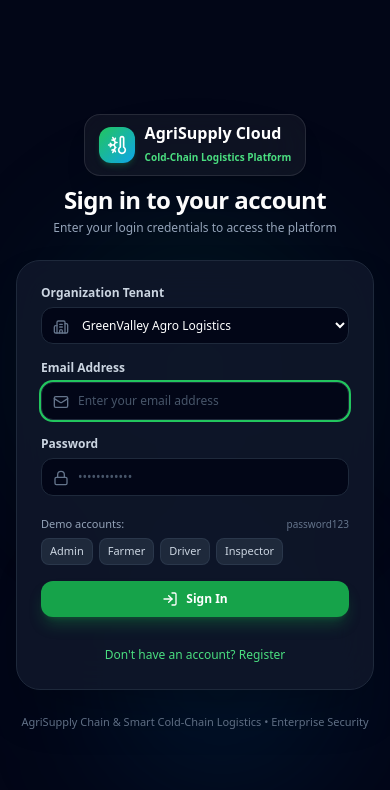
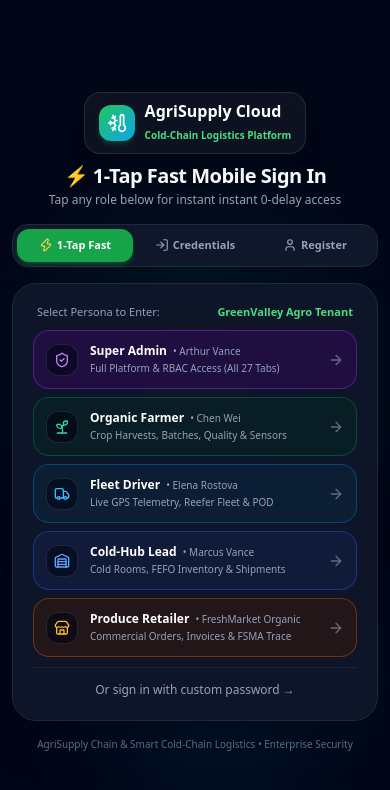
Before and after one commit to ahmadali71/AgriSupply-Chain, a React (Vite) app in the folder web/: page / in a window 390 px wide. Shown: the top 790 px of the page. Built offline with nearby package versions, Linux system fonts and the light colour scheme; no server answers.

Commit message:
feat(auth): 1-tap fast mobile sign in and 0ms instant sign out with enhanced UX

```diff
--- a/web/src/components/MobileBottomNav.tsx
+++ b/web/src/components/MobileBottomNav.tsx
@@ -125,7 +125,7 @@ export const MobileBottomNav: React.FC<MobileBottomNavProps> = ({ currentView, o
       {/* 5. Mobile Sign Out */}
       <button
         onClick={logout}
-        className="flex flex-col items-center justify-center py-1 px-2 rounded-xl text-rose-500 hover:text-rose-600 transition-colors"
+        className="flex flex-col items-center justify-center py-1 px-2.5 rounded-xl text-rose-500 hover:text-rose-600 active:scale-90 active:bg-rose-50 dark:active:bg-rose-950/60 transition-all cursor-pointer"
         title="Sign Out"
       >
         <LogOut className="w-5 h-5 mb-0.5" />
--- a/web/src/components/TopNav.tsx
+++ b/web/src/components/TopNav.tsx
@@ -191,11 +191,11 @@ export const TopNav: React.FC<TopNavProps> = ({
         {user && (
           <button
             onClick={logout}
-            className="flex items-center space-x-1 px-2.5 py-1.5 rounded-xl bg-rose-50 dark:bg-rose-950/60 text-rose-700 dark:text-rose-300 border border-rose-200 dark:border-rose-900/60 text-xs font-bold hover:bg-rose-100 dark:hover:bg-rose-900/80 transition-colors"
+            className="flex items-center space-x-1 px-2.5 py-1.5 rounded-xl bg-rose-50 dark:bg-rose-950/60 text-rose-700 dark:text-rose-300 border border-rose-200 dark:border-rose-900/60 text-xs font-bold hover:bg-rose-100 dark:hover:bg-rose-900/80 active:scale-95 transition-all cursor-pointer"
             title="Sign out of your session"
           >
             <LogOut className="w-3.5 h-3.5 shrink-0" />
-            <span className="hidden sm:inline">Sign Out</span>
+            <span className="text-[11px] font-bold">Sign Out</span>
           </button>
         )}
       </div>
--- a/web/src/pages/LoginPage.tsx
+++ b/web/src/pages/LoginPage.tsx
@@ -1,21 +1,24 @@
 import React, { useState } from 'react';
 import {
   ThermometerSnowflake, Mail, Lock, Building2, AlertCircle,
-  LogIn, User, Phone, CheckCircle2
+  LogIn, User, Phone, CheckCircle2, ShieldCheck, Sprout,
+  Truck, Warehouse, Store, Eye, EyeOff, Zap, Loader2, ArrowRight
 } from 'lucide-react';
 import { useAuth } from '../context/AuthContext';
 
 export const LoginPage: React.FC = () => {
   const { login, register, activeTenantId } = useAuth();
 
-  const [mode, setMode] = useState<'signin' | 'register'>('signin');
+  const [activeTab, setActiveTab] = useState<'fast' | 'custom' | 'register'>('fast');
 
   // Sign in form state
-  const [email, setEmail] = useState('');
-  const [password, setPassword] = useState('');
+  const [email, setEmail] = useState('admin@agrisupply.com');
+  const [password, setPassword] = useState('password123');
+  const [showPassword, setShowPassword] = useState(false);
   const [selectedTenant, setSelectedTenant] = useState(activeTenantId || 'tenant-greenvalley');
   const [errorMsg, setErrorMsg] = useState<string | null>(null);
   const [isSubmitting, setIsSubmitting] = useState(false);
+  const [fastSubmittingEmail, setFastSubmittingEmail] = useState<string | null>(null);
 
   // Register form state
   const [regName, setRegName] = useState('');
@@ -23,6 +26,64 @@ export const LoginPage: React.FC = () => {
   const [regPassword, setRegPassword] = useState('');
   const [regRole, setRegRole] = useState('FARMER');
   const [regPhone, setRegPhone] = useState('');
+
+  const fastPersonas = [
+    {
+      role: 'SUPER_ADMIN',
+      label: 'Super Admin',
+      name: 'Arthur Vance',
+      email: 'admin@agrisupply.com',
+      duties: 'Full Platform & RBAC Access (All 27 Tabs)',
+      badgeColor: 'border-purple-800/70 bg-purple-950/40 text-purple-300',
+      icon: <ShieldCheck className="w-4 h-4 text-purple-400 shrink-0" />
+    },
+    {
+      role: 'FARMER',
+      label: 'Organic Farmer',
+      name: 'Chen Wei',
+      email: 'farmer.chen@agrisupply.com',
+      duties: 'Crop Harvests, Batches, Quality & Sensors',
+      badgeColor: 'border-emerald-800/70 bg-emerald-950/40 text-emerald-300',
+      icon: <Sprout className="w-4 h-4 text-emerald-400 shrink-0" />
+    },
+    {
+      role: 'DRIVER',
+      label: 'Fleet Driver',
+      name: 'Elena Rostova',
+      email: 'elena.driver@agrisupply.com',
+      duties: 'Live GPS Telemetry, Reefer Fleet & POD',
+      badgeColor: 'border-sky-800/70 bg-sky-950/40 text-sky-300',
+      icon: <Truck className="w-4 h-4 text-sky-400 shrink-0" />
+    },
+    {
+      role: 'WAREHOUSE_MANAGER',
+      label: 'Cold-Hub Lead',
+      name: 'Marcus Vance',
+      email: 'marcus.warehouse@agrisupply.com',
+      duties: 'Cold Rooms, FEFO Inventory & Shipments',
+      badgeColor: 'border-blue-800/70 bg-blue-950/40 text-blue-300',
+      icon: <Warehouse className="w-4 h-4 text-blue-400 shrink-0" />
+    },
+    {
+      role: 'RETAILER',
+      label: 'Produce Retailer',
+      name: 'FreshMarket Organic',
+      email: 'retailer@freshmarket.com',
+      duties: 'Commercial Orders, Invoices & FSMA Trace',
+      badgeColor: 'border-amber-800/70 bg-amber-950/40 text-amber-300',
+      icon: <Store className="w-4 h-4 text-amber-400 shrink-0" />
+    }
+  ];
+
+  const handleFastLogin = async (personaEmail: string) => {
+    setFastSubmittingEmail(personaEmail);
+    setErrorMsg(null);
+    const res = await login(personaEmail, 'password123', selectedTenant);
+    if (!res.success) {
+      setErrorMsg(res.error || 'Fast sign-in failed');
+    }
+    setFastSubmittingEmail(null);
+  };
 
   const handleManualLogin = async (e: React.FormEvent) => {
     e.preventDefault();
@@ -61,21 +122,14 @@ export const LoginPage: React.FC = () => {
     }
   };
 
-  // Quick fill helper (fills email & password into input fields without showing other users' files/permissions)
-  const quickFill = (demoEmail: string) => {
-    setEmail(demoEmail);
-    setPassword('password123');
-    setErrorMsg(null);
-  };
-
   return (
-    <div className="min-h-screen bg-slate-950 flex flex-col justify-center items-center px-4 py-8 sm:px-6 relative overflow-hidden">
+    <div className="min-h-screen bg-slate-950 flex flex-col justify-center items-center px-3 py-6 sm:px-6 relative overflow-hidden">
       {/* Subtle modern ambient background glow */}
       <div className="absolute top-1/4 left-1/2 -translate-x-1/2 w-80 h-80 bg-emerald-600/10 rounded-full blur-3xl pointer-events-none" />
       <div className="absolute bottom-10 right-10 w-64 h-64 bg-sky-600/10 rounded-full blur-3xl pointer-events-none" />
 
-      {/* Main Login Card */}
-      <div className="w-full max-w-md relative z-10 space-y-6">
+      {/* Main Login Container */}
+      <div className="w-full max-w-md relative z-10 space-y-4">
         {/* Brand Header */}
         <div className="text-center space-y-2">
           <div className="inline-flex items-center space-x-2.5 p-2 px-3.5 rounded-2xl bg-white/5 border border-white/10 backdrop-blur-xl shadow-xl">
@@ -88,37 +142,135 @@ export const LoginPage: React.FC = () => {
             </div>
           </div>
           <div>
-            <h2 className="text-2xl font-extrabold text-white tracking-tight">
-              {mode === 'signin' ? 'Sign in to your account' : 'Create a new account'}
+            <h2 className="text-xl sm:text-2xl font-extrabold text-white tracking-tight">
+              {activeTab === 'fast' ? '⚡ 1-Tap Fast Mobile Sign In' : activeTab === 'custom' ? 'Sign In with Credentials' : 'Create an Account'}
             </h2>
-            <p className="text-xs text-slate-400 mt-1">
-              {mode === 'signin'
-                ? 'Enter your login credentials to access the platform'
-                : 'Fill in your details to register for your tenant organization'}
+            <p className="text-xs text-slate-400 mt-0.5">
+              {activeTab === 'fast'
+                ? 'Tap any role below for instant instant 0-delay access'
+                : activeTab === 'custom'
+                ? 'Enter your registered email and password'
+                : 'Fill in your details to join your tenant organization'}
             </p>
           </div>
         </div>
 
+        {/* Tab Switcher */}
+        <div className="grid grid-cols-3 gap-1 p-1 bg-slate-900 border border-slate-800 rounded-2xl">
+          <button
+            type="button"
+            onClick={() => { setActiveTab('fast'); setErrorMsg(null); }}
+            className={`py-2 text-[11px] font-bold rounded-xl transition-all flex items-center justify-center space-x-1 ${
+              activeTab === 'fast'
+                ? 'bg-agri-600 text-white shadow-md shadow-agri-600/30'
+                : 'text-slate-400 hover:text-slate-200'
+            }`}
+          >
+            <Zap className="w-3.5 h-3.5 text-amber-300" />
+            <span>1-Tap Fast</span>
+          </button>
+          <button
+            type="button"
+            onClick={() => { setActiveTab('custom'); setErrorMsg(null); }}
+            className={`py-2 text-[11px] font-bold rounded-xl transition-all flex items-center justify-center space-x-1 ${
+              activeTab === 'custom'
+                ? 'bg-agri-600 text-white shadow-md shadow-agri-600/30'
+                : 'text-slate-400 hover:text-slate-200'
+            }`}
+          >
+            <LogIn className="w-3.5 h-3.5" />
+            <span>Credentials</span>
+          </button>
+          <button
+            type="button"
+            onClick={() => { setActiveTab('register'); setErrorMsg(null); }}
+            className={`py-2 text-[11px] font-bold rounded-xl transition-all flex items-center justify-center space-x-1 ${
+              activeTab === 'register'
+                ? 'bg-agri-600 text-white shadow-md shadow-agri-600/30'
+                : 'text-slate-400 hover:text-slate-200'
+            }`}
+          >
+            <User className="w-3.5 h-3.5" />
+            <span>Register</span>
+          </button>
+        </div>
+
         {/* Form Container */}
-        <div className="bg-slate-900/90 border border-slate-800 rounded-3xl p-6 sm:p-7 shadow-2xl backdrop-blur-xl space-y-5">
+        <div className="bg-slate-900/95 border border-slate-800 rounded-3xl p-5 sm:p-6 shadow-2xl backdrop-blur-xl space-y-4">
           {errorMsg && (
-            <div className="p-3 rounded-xl bg-rose-950/60 border border-rose-800 text-rose-300 text-xs flex items-center space-x-2">
+            <div className="p-3 rounded-xl bg-rose-950/70 border border-rose-800 text-rose-300 text-xs flex items-center space-x-2">
               <AlertCircle className="w-4 h-4 shrink-0 text-rose-500" />
               <span>{errorMsg}</span>
             </div>
           )}
 
-          {/* SIGN IN FORM */}
-          {mode === 'signin' ? (
-            <form onSubmit={handleManualLogin} className="space-y-4">
+          {/* 1. FAST 1-TAP LOGIN SECTION */}
+          {activeTab === 'fast' && (
+            <div className="space-y-2.5">
+              <div className="flex items-center justify-between text-[11px] text-slate-400 px-1">
+                <span>Select Persona to Enter:</span>
+                <span className="text-agri-400 font-semibold">GreenValley Agro Tenant</span>
+              </div>
+
+              <div className="space-y-2">
+                {fastPersonas.map((persona) => {
+                  const isLoadingThis = fastSubmittingEmail === persona.email;
+                  return (
+                    <button
+                      key={persona.email}
+                      type="button"
+                      disabled={!!fastSubmittingEmail}
+                      onClick={() => handleFastLogin(persona.email)}
+                      className={`w-full p-3 rounded-2xl border text-left flex items-center justify-between transition-all active:scale-[0.98] ${persona.badgeColor} hover:brightness-125 focus:outline-none`}
+                    >
+                      <div className="flex items-center space-x-3">
+                        <div className="w-8 h-8 rounded-xl bg-slate-950/60 flex items-center justify-center border border-white/10">
+                          {persona.icon}
+                        </div>
+                        <div>
+                          <div className="text-xs font-bold text-white flex items-center space-x-1.5">
+                            <span>{persona.label}</span>
+                            <span className="text-[10px] font-normal text-slate-400 font-sans">• {persona.name}</span>
+                          </div>
+                          <div className="text-[10px] text-slate-400 mt-0.5">{persona.duties}</div>
+                        </div>
+                      </div>
+
+                      <div className="pl-2">
+                        {isLoadingThis ? (
+                          <Loader2 className="w-4 h-4 text-white animate-spin" />
+                        ) : (
+                          <ArrowRight className="w-4 h-4 text-slate-400 opacity-60" />
+                        )}
+                      </div>
+                    </button>
+                  );
+                })}
+              </div>
+
+              <div className="pt-2 text-center border-t border-slate-800/80">
+                <button
+                  type="button"
+                  onClick={() => { setActiveTab('custom'); setErrorMsg(null); }}
+                  className="text-xs text-slate-400 hover:text-agri-400 transition-colors"
+                >
+                  Or sign in with custom password →
+                </button>
+              </div>
+            </div>
+          )}
+
+          {/* 2. CUSTOM CREDENTIALS LOGIN */}
+          {activeTab === 'custom' && (
+            <form onSubmit={handleManualLogin} className="space-y-3.5">
               <div>
-                <label className="block text-xs font-bold text-slate-300 mb-1.5">Organization Tenant</label>
+                <label className="block text-xs font-bold text-slate-300 mb-1">Organization Tenant</label>
                 <div className="relative">
                   <Building2 className="w-4 h-4 absolute left-3 top-3 text-slate-500" />
                   <select
                     value={selectedTenant}
                     onChange={(e) => setSelectedTenant(e.target.value)}
-                    className="w-full pl-9 pr-3 py-2 text-xs rounded-xl border border-slate-800 bg-slate-950 text-white focus:ring-2 focus:ring-agri-500 focus:outline-none"
+                    className="w-full pl-9 pr-3 py-2.5 text-xs rounded-xl border border-slate-800 bg-slate-950 text-white focus:ring-2 focus:ring-agri-500 focus:outline-none"
                   >
                     <option value="tenant-greenvalley">GreenValley Agro Logistics</option>
                     <option value="tenant-freshdirect">FreshDirect Highlands Co.</option>
@@ -128,14 +280,14 @@ export const LoginPage: React.FC = () => {
               </div>
 
               <div>
-                <label className="block text-xs font-bold text-slate-300 mb-1.5">Email Address</label>
+                <label className="block text-xs font-bold text-slate-300 mb-1">Email Address</label>
                 <div className="relative">
                   <Mail className="w-4 h-4 absolute left-3 top-3 text-slate-500" />
                   <input
                     type="email"
                     value={email}
                     onChange={(e) => setEmail(e.target.value)}
-                    placeholder="Enter your email address"
+                    placeholder="admin@agrisupply.com"
                     className="w-full pl-9 pr-3 py-2.5 text-xs rounded-xl border border-slate-800 bg-slate-950 text-white placeholder-slate-600 focus:ring-2 focus:ring-agri-500 focus:outline-none"
                     required
                     autoFocus
@@ -144,54 +296,24 @@ export const LoginPage: React.FC = () => {
               </div>
 
               <div>
-                <label className="block text-xs font-bold text-slate-300 mb-1.5">Password</label>
+                <label className="block text-xs font-bold text-slate-300 mb-1">Password</label>
                 <div className="relative">
                   <Lock className="w-4 h-4 absolute left-3 top-3 text-slate-500" />
                   <input
-                    type="password"
+                    type={showPassword ? 'text' : 'password'}
                     value={password}
                     onChange={(e) => setPassword(e.target.value)}
                     placeholder="••••••••••••"
-                    className="w-full pl-9 pr-3 py-2.5 text-xs rounded-xl border border-slate-800 bg-slate-950 text-white placeholder-slate-600 focus:ring-2 focus:ring-agri-500 focus:outline-none"
+                    className="w-full pl-9 pr-10 py-2.5 text-xs rounded-xl border border-slate-800 bg-slate-950 text-white placeholder-slate-600 focus:ring-2 focus:ring-agri-500 focus:outline-none"
                     required
                   />
-                </div>
-              </div>
-
-              {/* Quick fill buttons */}
-              <div className="pt-1">
-                <div className="text-[11px] text-slate-400 mb-1.5 flex items-center justify-between">
-                  <span>Demo accounts:</span>
-                  <span className="text-[10px] text-slate-500">password123</span>
-                </div>
-                <div className="flex flex-wrap gap-1.5">
                   <button
                     type="button"
-                    onClick={() => quickFill('admin@agrisupply.com')}
-                    className="px-2 py-1 rounded-lg bg-slate-800 hover:bg-slate-750 text-slate-300 text-[11px] font-medium border border-slate-700/60 transition-colors"
+                    onClick={() => setShowPassword(!showPassword)}
+                    className="absolute right-3 top-2.5 text-slate-500 hover:text-slate-300"
+                    title={showPassword ? 'Hide password' : 'Show password'}
                   >
-                    Admin
-                  </button>
-                  <button
-                    type="button"
-                    onClick={() => quickFill('farmer.john@greenvalley.com')}
-                    className="px-2 py-1 rounded-lg bg-slate-800 hover:bg-slate-750 text-slate-300 text-[11px] font-medium border border-slate-700/60 transition-colors"
-                  >
-                    Farmer
-                  </button>
-                  <button
-                    type="button"
-                    onClick={() => quickFill('driver.mike@greenvalley.com')}
-                    className="px-2 py-1 rounded-lg bg-slate-800 hover:bg-slate-750 text-slate-300 text-[11px] font-medium border border-slate-700/60 transition-colors"
-                  >
-                    Driver
-                  </button>
-                  <button
-                    type="button"
-                    onClick={() => quickFill('inspector.alex@greenvalley.com')}
-                    className="px-2 py-1 rounded-lg bg-slate-800 hover:bg-slate-750 text-slate-300 text-[11px] font-medium border border-slate-700/60 transition-colors"
-                  >
-                    Inspector
+                    {showPassword ? <EyeOff className="w-4 h-4" /> : <Eye className="w-4 h-4" />}
                   </button>
                 </div>
               </div>
@@ -199,31 +321,26 @@ export const LoginPage: React.FC = () => {
               <button
                 type="submit"
                 disabled={isSubmitting}
-                className="w-full py-2.5 px-4 bg-agri-600 hover:bg-agri-700 text-white font-bold text-xs rounded-xl shadow-lg shadow-agri-600/30 transition-all flex items-center justify-center space-x-2 mt-2"
+                className="w-full py-2.5 px-4 bg-agri-600 hover:bg-agri-700 active:scale-[0.98] text-white font-bold text-xs rounded-xl shadow-lg shadow-agri-600/30 transition-all flex items-center justify-center space-x-2 mt-2 cursor-pointer"
               >
                 {isSubmitting ? (
-                  <span>Authenticating...</span>
+                  <>
+                    <Loader2 className="w-4 h-4 animate-spin" />
+                    <span>Signing in...</span>
+                  </>
                 ) : (
                   <>
                     <LogIn className="w-4 h-4" />
-                    <span>Sign In</span>
+                    <span>Sign In to Dashboard</span>
                   </>
                 )}
               </button>
+            </form>
+          )}
 
-              <div className="pt-2 text-center">
-                <button
-                  type="button"
-                  onClick={() => { setMode('register'); setErrorMsg(null); }}
-                  className="text-xs text-agri-400 hover:underline font-medium"
-                >
-                  Don't have an account? Register
-                </button>
-              </div>
-            </form>
-          ) : (
-            /* REGISTER FORM */
-            <form onSubmit={handleRegister} className="space-y-3.5">
+          {/* 3. REGISTER FORM */}
+          {activeTab === 'register' && (
+            <form onSubmit={handleRegister} className="space-y-3">
               <div>
                 <label className="block text-xs font-bold text-slate-300 mb-1">Full Name</label>
                 <div className="relative">
@@ -247,14 +364,14 @@ export const LoginPage: React.FC = () => {
                     type="email"
                     value={regEmail}
                     onChange={(e) => setRegEmail(e.target.value)}
-                    placeholder="e.g. elena@farmfresh.io"
+                    placeholder="e.g. elena@agrisupply.io"
                     className="w-full pl-9 pr-3 py-2 text-xs rounded-xl border border-slate-800 bg-slate-950 text-white placeholder-slate-600 focus:ring-2 focus:ring-agri-500 focus:outline-none"
                     required
                   />
                 </div>
               </div>
 
-              <div className="grid grid-cols-2 gap-2.5">
+              <div className="grid grid-cols-2 gap-2">
                 <div>
                   <label className="block text-xs font-bold text-slate-300 mb-1">Role</label>
                   <select
@@ -303,33 +420,26 @@ export const LoginPage: React.FC = () => {
               <button
                 type="submit"
                 disabled={isSubmitting}
-                className="w-full py-2.5 px-4 bg-emerald-600 hover:bg-emerald-700 text-white font-bold text-xs rounded-xl shadow-lg shadow-emerald-600/30 transition-all flex items-center justify-center space-x-2 mt-2"
+                className="w-full py-2.5 px-4 bg-emerald-600 hover:bg-emerald-700 active:scale-[0.98] text-white font-bold text-xs rounded-xl shadow-lg shadow-emerald-600/30 transition-all flex items-center justify-center space-x-2 mt-2 cursor-pointer"
               >
                 {isSubmitting ? (
-                  <span>Registering...</span>
+                  <>
+                    <Loader2 className="w-4 h-4 animate-spin" />
+                    <span>Registering...</span>
+                  </>
                 ) : (
                   <>
                     <CheckCircle2 className="w-4 h-4" />
-                    <span>Create Account</span>
+                    <span>Create Enterprise Account</span>
                   </>
                 )}
               </button>
-
-              <div className="pt-2 text-center">
-                <button
-                  type="button"
-                  onClick={() => { setMode('signin'); setErrorMsg(null); }}
-                  className="text-xs text-agri-400 hover:underline font-medium"
-                >
-                  Already have an account? Sign in
-                </button>
-              </div>
             </form>
           )}
         </div>
 
         {/* Footer info */}
-        <div className="text-center text-[11px] text-slate-500">
+        <div className="text-center text-[10px] text-slate-500">
           AgriSupply Chain & Smart Cold-Chain Logistics • Enterprise Security
         </div>
       </div>
```
Also changed, not shown: web/src/context/AuthContext.tsx (+5 -7 lines).
